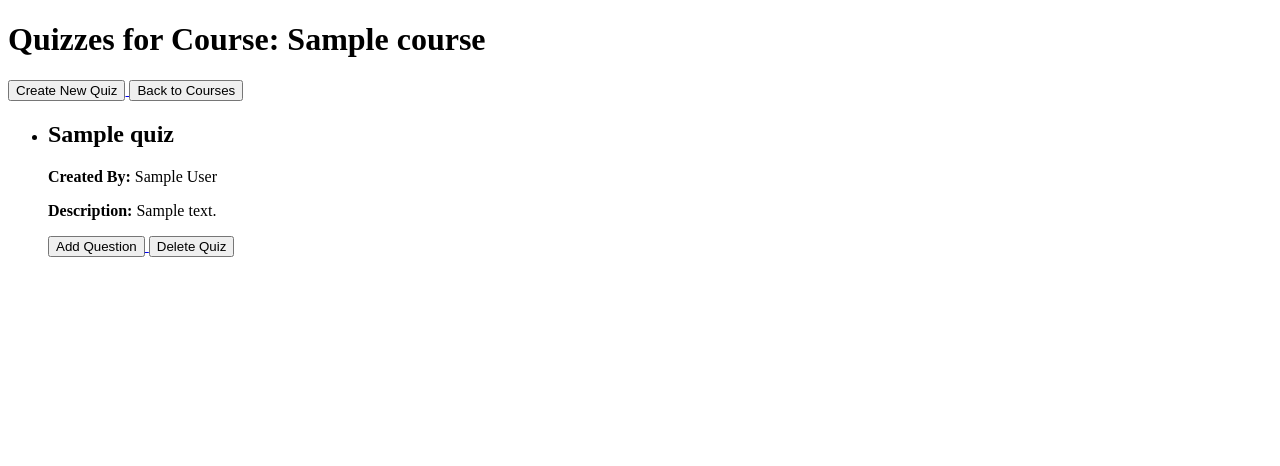
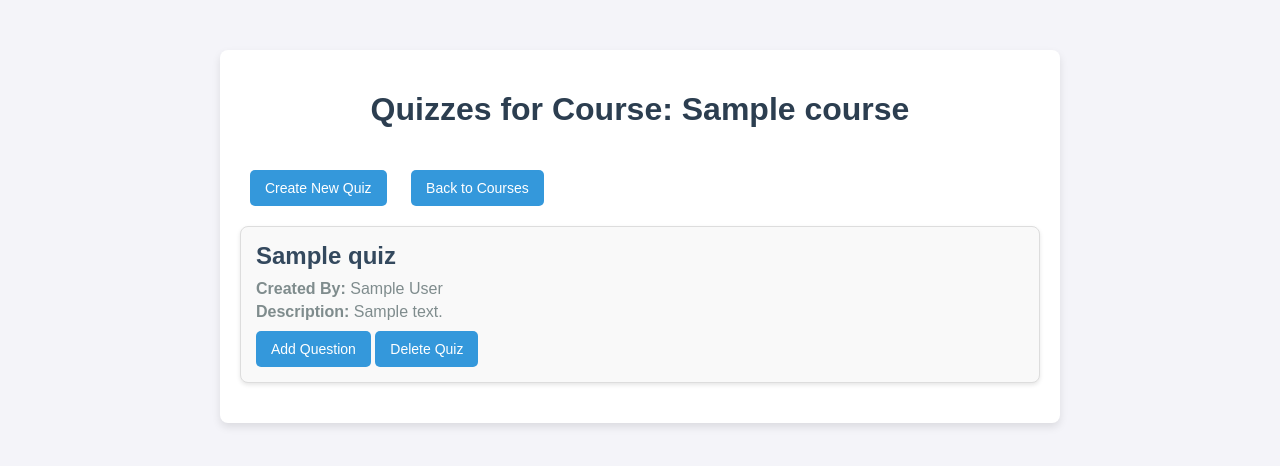
Before and after one commit to Febin-Vinod/v-learn, a Django app: page /quiz/1/quizzes/ in a window 1280 px wide. Shown: the top 466 px of the page. Run offline with Django 4.2, Linux system fonts and the light colour scheme; a user stored in the database is signed in; tables that the repository leaves empty hold one stand-in row (values such as "Sample post").

Commit message:
info pull

```diff
--- a/vlearn/quiz_app/templates/quiz_list.html
+++ b/vlearn/quiz_app/templates/quiz_list.html
@@ -2,20 +2,102 @@
 <html lang="en">
 <head>
     <meta charset="UTF-8">
+    <meta name="viewport" content="width=device-width, initial-scale=1.0">
     <title>Quiz List</title>
+    <style>
+        body {
+            font-family: Arial, sans-serif;
+            background-color: #f4f4f9;
+            margin: 0;
+            padding: 0;
+        }
+
+        .container {
+            max-width: 800px;
+            margin: 50px auto;
+            padding: 20px;
+            background: #fff;
+            border-radius: 8px;
+            box-shadow: 0 4px 8px rgba(0, 0, 0, 0.1);
+        }
+
+        h1 {
+            text-align: center;
+            color: #2c3e50;
+        }
+
+        ul {
+            list-style-type: none;
+            padding: 0;
+        }
+
+        li {
+            margin: 20px 0;
+            padding: 15px;
+            border: 1px solid #ddd;
+            border-radius: 8px;
+            background: #f9f9f9;
+            box-shadow: 0 2px 4px rgba(0, 0, 0, 0.1);
+        }
+
+        li h2 {
+            color: #34495e;
+            margin: 0 0 10px;
+        }
+
+        li p {
+            margin: 5px 0;
+            color: #7f8c8d;
+        }
+
+        button {
+            background-color: #3498db;
+            color: white;
+            border: none;
+            padding: 10px 15px;
+            border-radius: 5px;
+            cursor: pointer;
+            font-size: 14px;
+        }
+
+        button:hover {
+            background-color: #2980b9;
+        }
+
+        a {
+            text-decoration: none;
+            color: inherit;
+        }
+
+        .actions {
+            margin-top: 10px;
+        }
+
+        .actions form {
+            display: inline;
+        }
+
+        .back-button {
+            display: inline-block;
+            margin: 20px 10px 0;
+        }
+    </style>
 </head>
 <body>
+    <div class="container">
         <h1>Quizzes for Course: {{ course.title }}</h1>
 
+        <div class="actions">
             <!-- Button to go back to create quiz page -->
-    <a href="{% url 'create_quiz' course.id %}">
+            <a href="{% url 'create_quiz' course.id %}" class="back-button">
                 <button>Create New Quiz</button>
             </a>
 
             <!-- Button to go back to course listing page -->
-    <a href="{% url 'my_courses' %}">
+            <a href="{% url 'my_courses' %}" class="back-button">
                 <button>Back to Courses</button>
             </a>
+        </div>
 
         <ul>
             {% for quiz in quizzes %}
@@ -23,17 +105,21 @@
                     <h2>{{ quiz.title }}</h2>
                     <p><strong>Created By:</strong> {{ quiz.created_by }}</p>
                     <p><strong>Description:</strong> {{ quiz.description }}</p>
+
+                    <div class="actions">
                         <a href="{% url 'add_question' quiz.id %}">
                             <button>Add Question</button>
                         </a>
 
                         <!-- Button to delete the quiz -->
-                <form action="{% url 'delete_quiz' quiz.id %}" method="POST" style="display:inline;">
+                        <form action="{% url 'delete_quiz' quiz.id %}" method="POST">
                             {% csrf_token %}
                             <button type="submit" onclick="return confirm('Are you sure you want to delete this quiz?')">Delete Quiz</button>
                         </form>
+                    </div>
                 </li>
             {% endfor %}
         </ul>
+    </div>
 </body>
 </html>
```
Also changed, not shown: vlearn/quiz_app/templates/create_quiz.html (+72 -1 lines), vlearn/media/course_images/2005-BMW-M3-GTR-Need-For-Speed-003-1080.jpg (added), 2 other files. Lines whose indentation alone changed are shown as unchanged.
